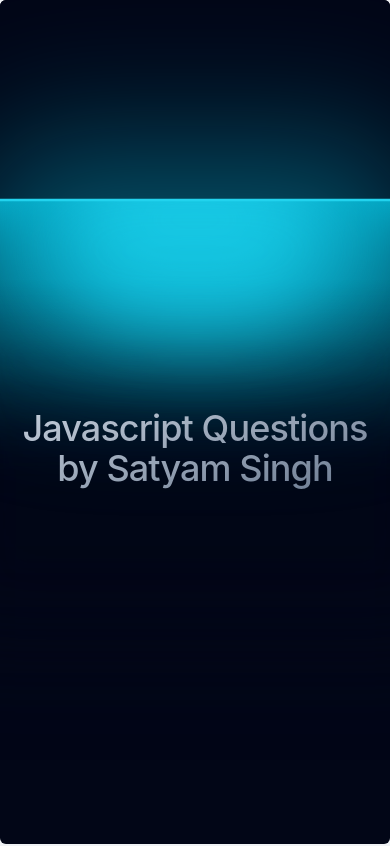
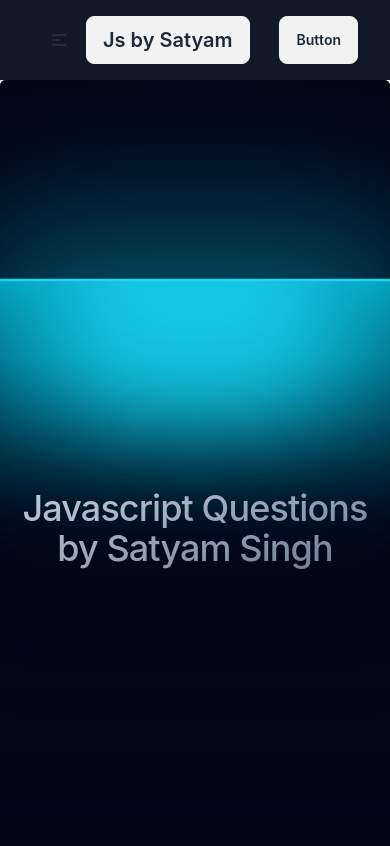
Before and after one commit to satyamgit1/100-Javascript-Question-APP, a Next.js app: page / in a window 390 px wide. Shown: the top 846 px of the page. Built offline with nearby package versions, Linux system fonts and the light colour scheme.

Commit message:
added Navbar

```diff
--- a/src/components/Navbar.js
+++ b/src/components/Navbar.js
@@ -1,21 +1,66 @@
 import React from "react";
+import Image from "next/image";
 
 const Navbar = () => {
   return (
-    <nav className="bg-gray-900 py-4 px-8 flex items-center justify-between">
-      <div className="text-white text-xl font-bold">Your Logo</div>
-      <div className="flex items-center space-x-6">
-        <a href="#" className="text-white hover:text-gray-300">
-          Home
-        </a>
-        <a href="#" className="text-white hover:text-gray-300">
-          About
-        </a>
-        <a href="#" className="text-white hover:text-gray-300">
-          Contact
-        </a>
+    // <nav className="bg-gray-900 py-4 px-8 flex items-center justify-between">
+    // <div className="text-white text-xl font-bold">
+    //   <img
+    //     src="https://ik.imagekit.io/skumsf3sa/favicon.ico?updatedAt=1720985850538"
+    //     alt="Logo"
+    //     width={40}
+    //     height={40}
+    //     className="h-8 w-8 mr-2"
+    //   />
+    // </div>
+    //   <div className="flex items-center space-x-6">
+    //     <a href="./" className="text-white hover:text-gray-300">
+    //       Home
+    //     </a>
+    //     <a href="#" className="text-white hover:text-gray-300">
+    //       About
+    //     </a>
+    //     <a href="#" className="text-white hover:text-gray-300">
+    //       Contact
+    //     </a>
+    //   </div>
+    // </nav>
+    <div className="navbar bg-gray-900 py-4 px-8 flex items-center justify-between ">
+  <div className="navbar-start">
+    <div className="dropdown">
+      <div tabIndex={0} role="button" className="btn btn-ghost lg:hidden">
+        <svg
+          xmlns="http://www.w3.org/2000/svg"
+          className="h-5 w-5"
+          fill="none"
+          viewBox="0 0 24 24"
+          stroke="currentColor">
+          <path
+            strokeLinecap="round"
+            strokeLinejoin="round"
+            strokeWidth="2"
+            d="M4 6h16M4 12h8m-8 6h16" />
+        </svg>
       </div>
-    </nav>
+      <ul
+        tabIndex={0}
+        className="menu menu-sm dropdown-content bg-base-100 r z-[1] mt-3 w-52 p-2 shadow">
+        <li><a>Home</a></li>
+        <li><a>About us </a></li>
+      </ul>
+    </div>
+    <a className="btn  text-xl">Js by Satyam</a>
+  </div>
+  <div className="navbar-center hidden lg:flex">
+    <ul className="menu menu-horizontal px-1">
+      <li><a>Home</a></li>
+      <li><a> About us</a></li>
+    </ul>
+  </div>
+  <div className="navbar-end">
+    <a className="btn">Button</a>
+  </div>
+</div>
   );
 };
 
--- a/src/pages/index.js
+++ b/src/pages/index.js
@@ -5,6 +5,8 @@
 import SparklesText from "../components/magicui/SparklesText"; // Adjust the path as per your project structure
 import { motion } from "framer-motion";
 import { LampContainer } from "../components/ui/lamp";
+import Navbar from "@/components/Navbar";
+import Image from "next/image";
 
 export async function getStaticProps() {
   const filePath = path.join(process.cwd(), "data", "questions.json");
@@ -12,6 +14,7 @@
   const questions = JSON.parse(jsonData);
 
   return {
+
     props: {
       questions,
     },
@@ -21,6 +24,7 @@
 const Home = ({ questions }) => {
   return (
     <div>
+    <Navbar />
       <LampContainer>
         <motion.h1
           initial={{ opacity: 0.5, y: 100 }}
```
